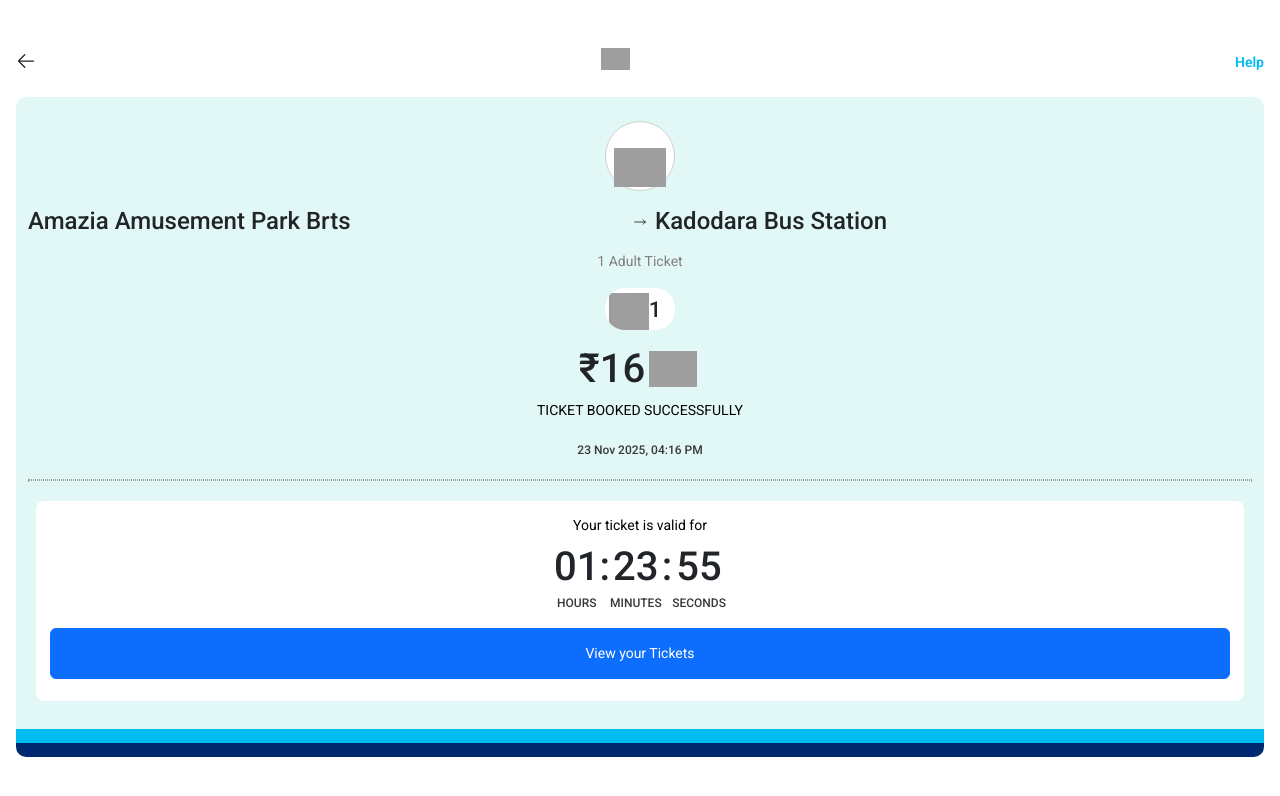
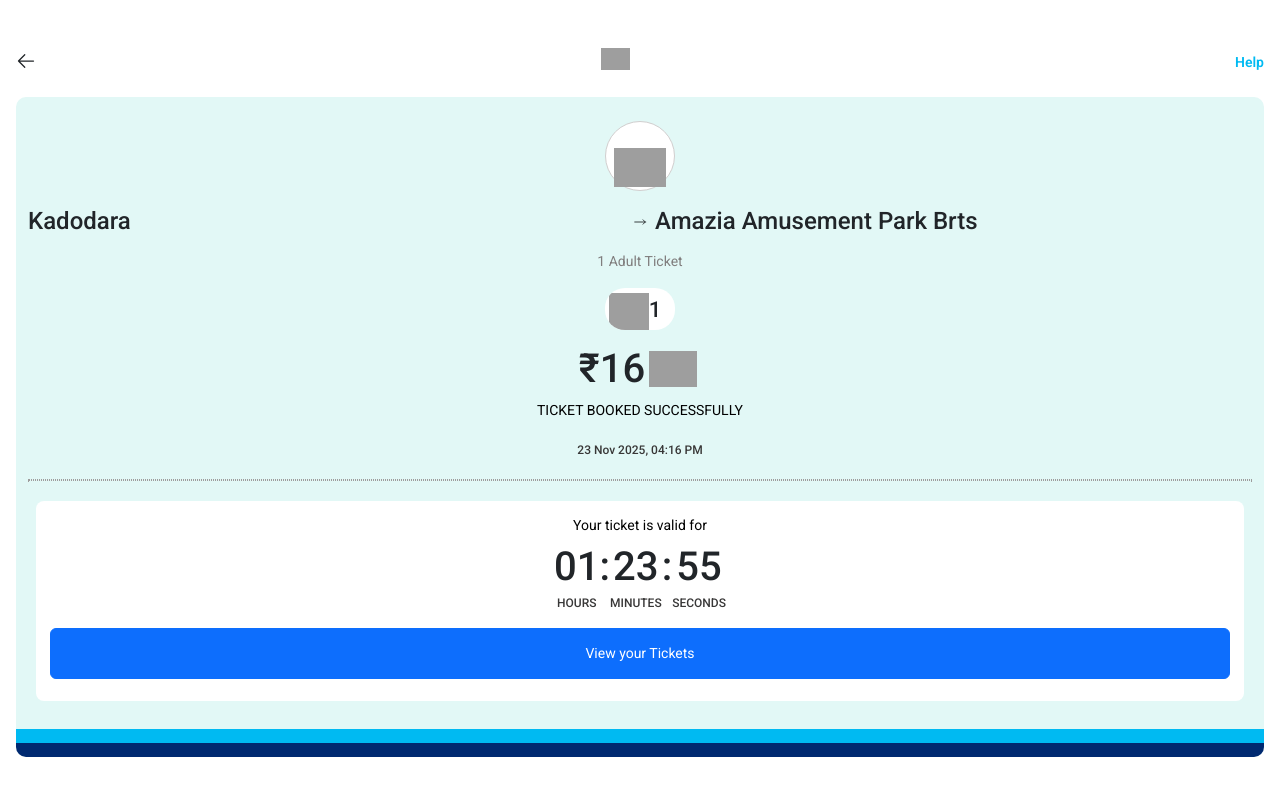
Before and after one commit to rajesh1998v/Paytm, a React (Create React App) app: page /ticket2 in a window 1280 px wide. Shown: the top 796 px of the page. Built offline with nearby package versions, Linux system fonts and the light colour scheme; grey boxes are pictures that could not be loaded.

Commit message:
Update ticket2.jsx
change station

```diff
--- a/src/Components/ticket2.jsx
+++ b/src/Components/ticket2.jsx
@@ -34,13 +34,13 @@
                     </div>
 
                     <div className="khFr4 d-flex">
-                        <div className="texts">Amazia Amusement Park Brts</div>
+                        <div className="texts">Kadodara</div>
                         <div className="px-1">
                             <svg xmlns="http://www.w3.org/2000/svg" fill="none" viewBox="0 0 24 24" stroke-width="1.5" stroke="currentColor" width={14} class="mx-1">
                                 <path stroke-linecap="round" stroke-linejoin="round" d="M17.25 8.25 21 12m0 0-3.75 3.75M21 12H3" />
                             </svg>
                         </div>
-                        <div className="texts">Kadodara Bus Station</div>
+                        <div className="texts">Amazia Amusement Park Brts</div>
                     </div>
                     <div className="pgr4e font14 text-center pt-1 my-2">1 Adult Ticket</div>
                     <div className="Kuj6d">
```
